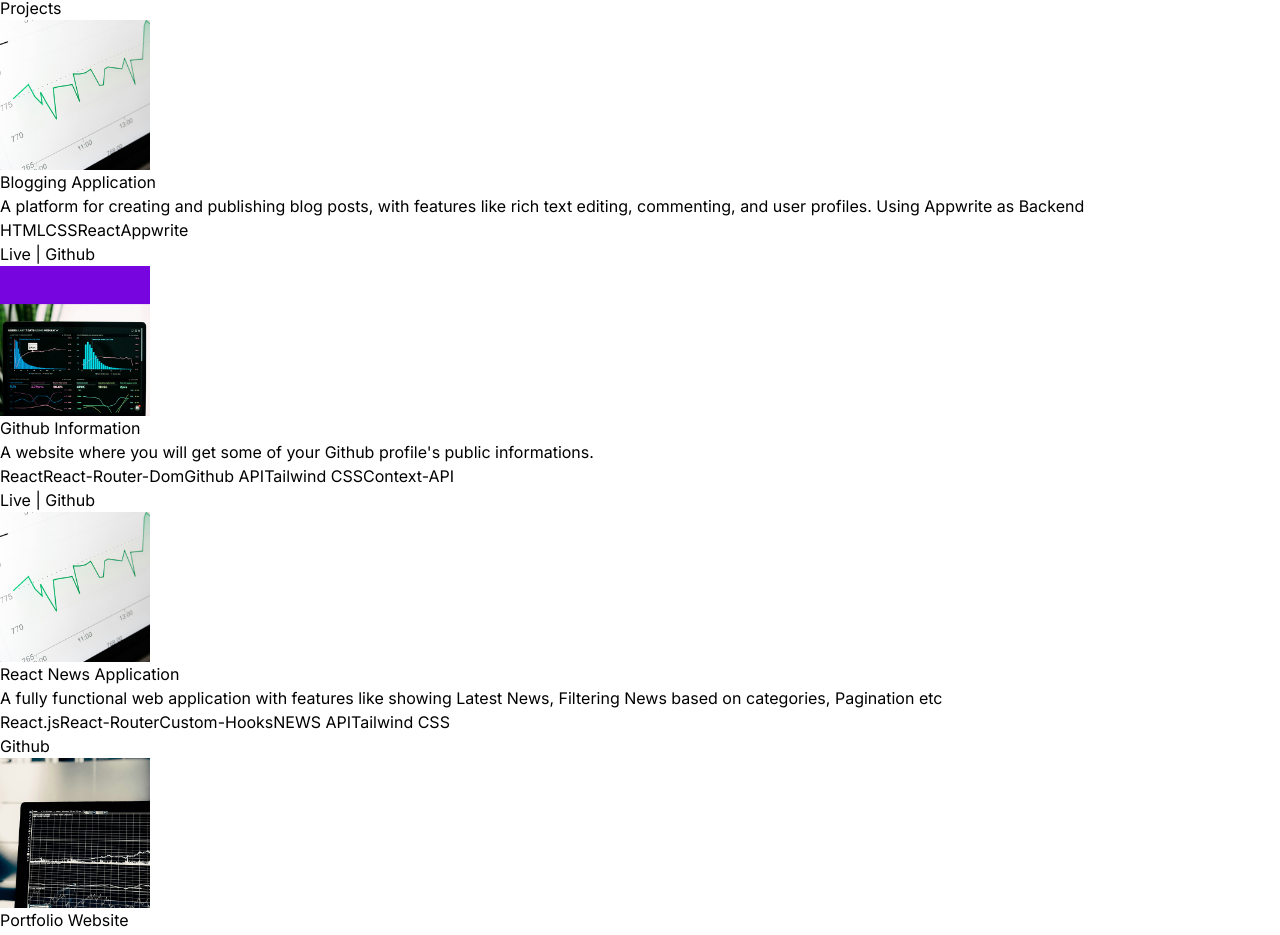
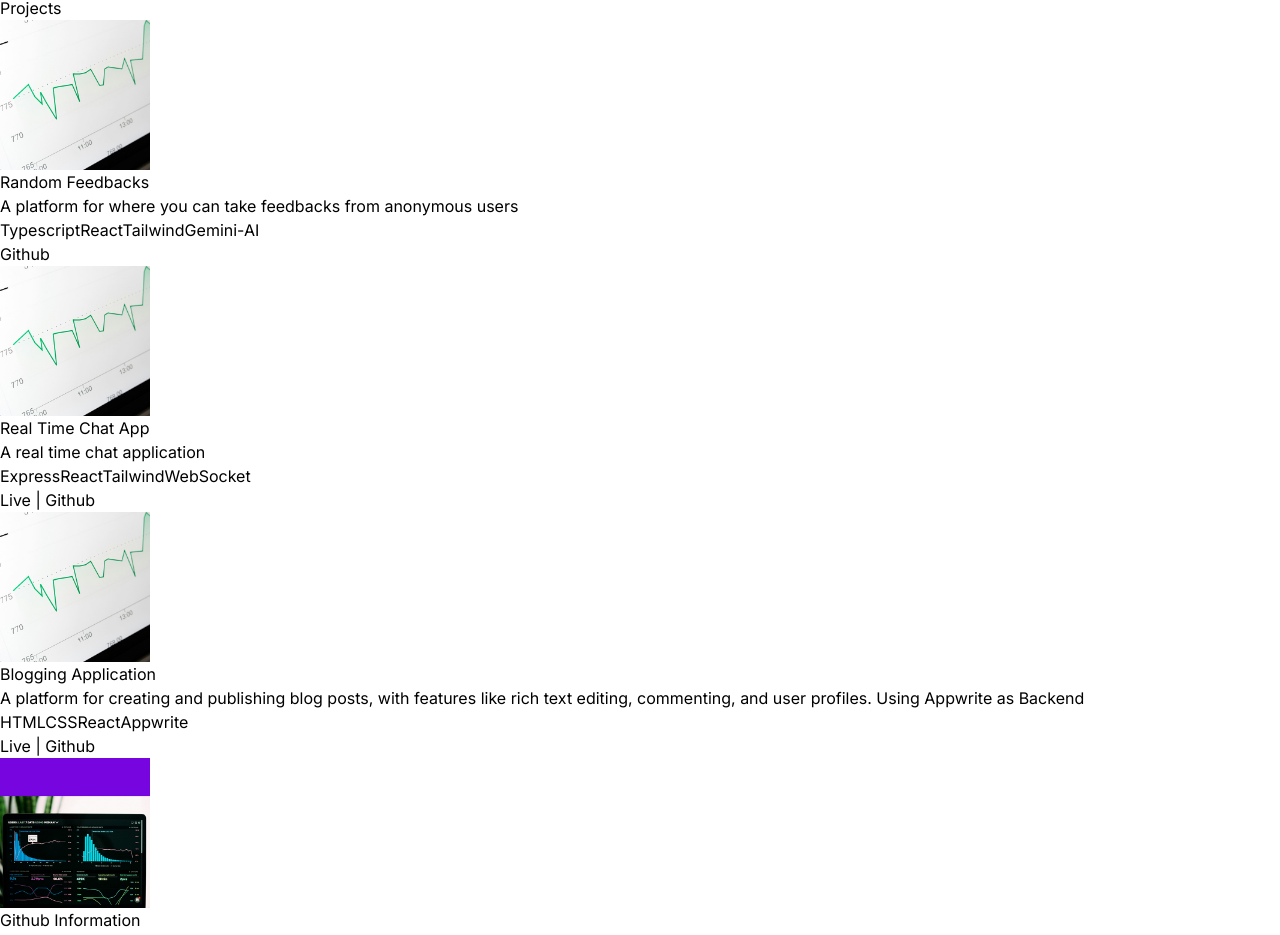
Before and after one commit to adityakkpk/MyPortfolio, a React (Vite) app: page / in a window 1280 px wide. Shown: the part 1726-2661 px from the top of the page. Built offline with nearby package versions, Linux system fonts and the light colour scheme.

Commit message:
Add more Project

```diff
--- a/src/constants/index.js
+++ b/src/constants/index.js
@@ -9,6 +9,24 @@ export const ABOUT_TEXT = `I am a dedicated and versatile full stack developer w
 
 export const PROJECTS = [
   {
+    title: "Random Feedbacks",
+    image: project4,
+    description:
+      "A platform for where you can take feedbacks from anonymous users",
+    technologies: ["Typescript", "React", "Tailwind", "Gemini-AI",],
+    demoLink: '',
+    githubLink: 'https://github.com/adityakkpk/random-feedback'
+  },
+  {
+    title: "Real Time Chat App",
+    image: project4,
+    description:
+      "A real time chat application",
+    technologies: ["Express", "React", "Tailwind", "WebSocket",],
+    demoLink: 'https://chat-realtime-1rqe.onrender.com/',
+    githubLink: 'https://github.com/adityakkpk/ChatApp'
+  },
+  {
     title: "Blogging Application",
     image: project4,
     description:
@@ -17,7 +35,6 @@ export const PROJECTS = [
     demoLink: 'https://mini-blog-appwrite.vercel.app/',
     githubLink: 'https://github.com/adityakkpk/MiniBlog-React-Appwrite'
   },
-
   {
     title: "Github Information",
     image: project1,
```
